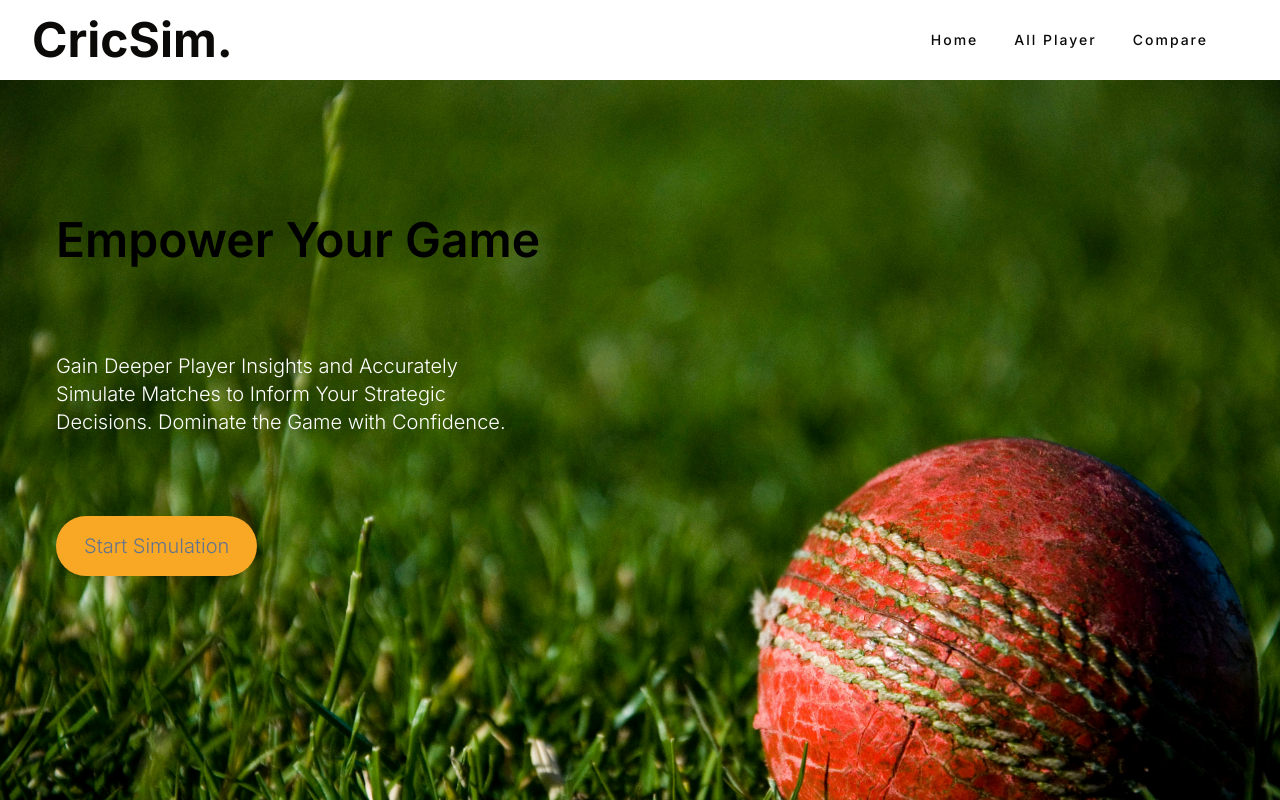
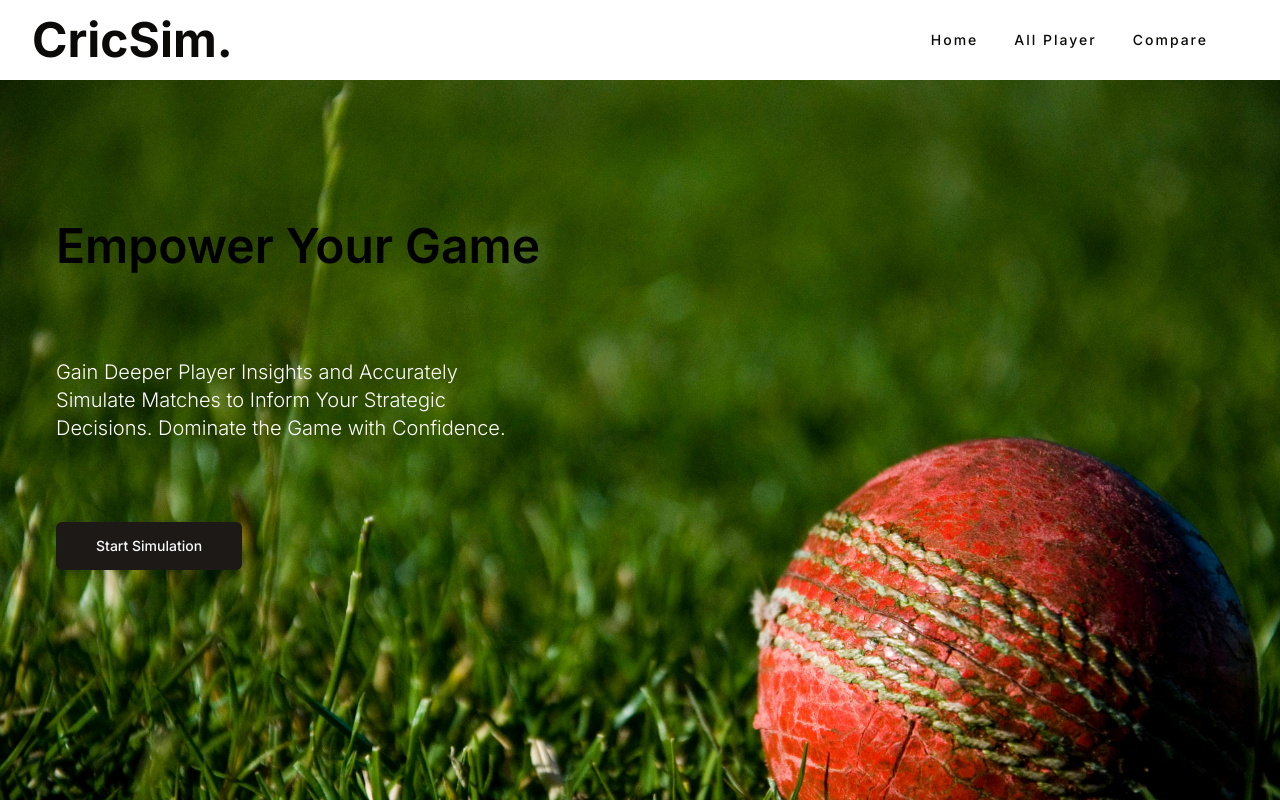
Before and after one commit to nischalmainali21/Major-CricSim-Frontend, a Next.js app: page / in a window 1280 px wide. Shown: the top 800 px of the page. Built offline with nearby package versions, Linux system fonts and the light colour scheme.

Commit message:
update image button, margin for image.

```diff
--- a/src/components/Landing.jsx
+++ b/src/components/Landing.jsx
@@ -2,11 +2,12 @@ import React from "react";
 import LandingFeatures from "./LandingFeatures";
 import Image from "next/image";
 import Link from "next/link";
+import { Button } from "./ui/button";
 
 const Landing = () => {
   return (
     <div>
-      <div className=" w-full h-screen static ">
+      <div className=" w-full h-screen static mb-10">
         {/* <img className=' w-full h-full object-cover hidden lg:block ' src={sane} /> */}
         <Image
           src="/landing.jpg"
@@ -25,9 +26,9 @@ const Landing = () => {
               Confidence.
             </p>
             <div className="py-10 mt-10 font-sembold">
-              <button className="px-7 py-4 rounded-full bg-[#f9a826] border-[#f9a826] hover:text-white">
+              <Button className="px-10 py-6">
                 <Link href="/simulate">Start Simulation</Link>
-              </button>
+              </Button>
             </div>
           </div>
         </div>
```
